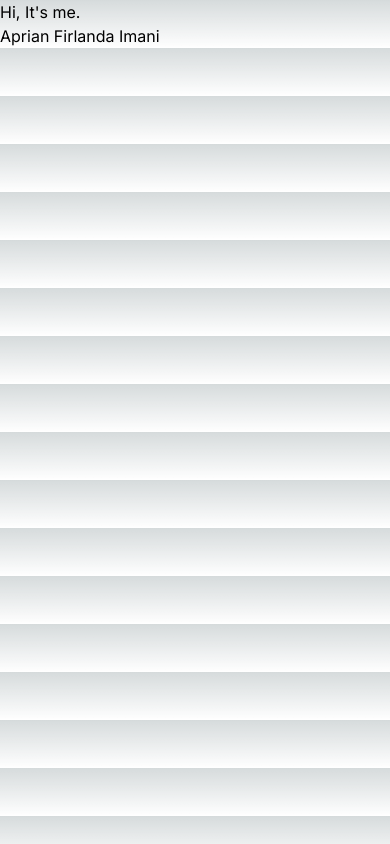
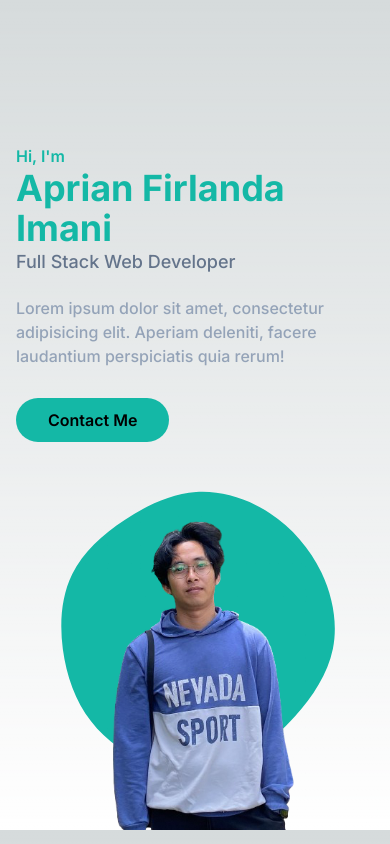
Before and after one commit to aprianfirlanda/my-portofolio, a Next.js app: page / in a window 390 px wide. Built offline with nearby package versions, Linux system fonts and the light colour scheme.

Commit message:
[home page - hero section] complete mobile view

```diff
--- a/src/app/page.js
+++ /dev/null
@@ -1,8 +0,0 @@
-export default function Home() {
-  return (
-    <p>
-      Hi, It's me. <br/>
-      Aprian Firlanda Imani
-    </p>
-  );
-}
--- /dev/null
+++ b/src/app/page.jsx
@@ -0,0 +1,42 @@
+export default function Home() {
+  return (
+    <>
+      <section id='home' className='pt-36'>
+        <div className="container">
+          <div className="flex flex-wrap">
+            <div className="w-full self-center px-4">
+              <h1 className='text-base font-semibold text-primary'>
+                Hi, I'm
+                <span className='block font-bold text-4xl'>
+                  Aprian Firlanda Imani
+                </span>
+              </h1>
+              <h2 className='font-medium text-slate-500 text-lg mb-5'>Full Stack Web Developer</h2>
+              <p className='font-medium text-slate-400 mb-10'>
+                Lorem ipsum dolor sit amet, consectetur adipisicing elit. Aperiam deleniti, facere laudantium
+                perspiciatis quia rerum!
+              </p>
+              <a href='#'
+                 className='text-base font-semibold bg-primary py-3 px-8 rounded-full hover:shadow-lg hover:opacity-80 transition duration-300 ease-in-out'>
+                Contact Me
+              </a>
+            </div>
+            <div className="w-full self-end px-4">
+              <div className="relative mt-10">
+                <img src='/profile-pic.png' alt='Profile Picture' className='max-w-full mx-auto'/>
+                <span className='absolute bottom-0 -z-10 left-1/2 -translate-x-1/2'>
+                  <svg width='400' height='400' viewBox="0 0 200 200" xmlns="http://www.w3.org/2000/svg">
+                    <path fill="#14b8a6"
+                          d="M49.9,-77.9C64.7,-68.2,76.7,-54.3,84.3,-38.3C91.9,-22.3,95.3,-4,91.9,12.6C88.5,29.2,78.5,44.3,66.7,57.5C54.8,70.8,41.2,82.2,25.1,88.3C9,94.3,-9.6,95,-26.5,90.1C-43.4,85.2,-58.7,74.7,-69.3,60.9C-79.9,47.2,-85.7,30.2,-88.1,12.8C-90.4,-4.6,-89.1,-22.4,-81.9,-37.1C-74.7,-51.9,-61.6,-63.6,-46.9,-73.3C-32.3,-83.1,-16.1,-90.8,0.7,-92C17.6,-93.1,35.1,-87.6,49.9,-77.9Z"
+                          transform="translate(100 100) scale(0.75)"/>
+                  </svg>
+                </span>
+              </div>
+
+            </div>
+          </div>
+        </div>
+      </section>
+    </>
+  );
+}
--- a/tailwind.config.js
+++ b/tailwind.config.js
@@ -12,6 +12,9 @@ module.exports = {
         "gradient-conic":
           "conic-gradient(from 180deg at 50% 50%, var(--tw-gradient-stops))",
       },
+      colors: {
+        primary: '#14b8a6'
+      }
     },
   },
   plugins: [],
```
Also changed, not shown: public/profile-pic.png (added), 1 other file (tests, documents, lock files or other folders).
